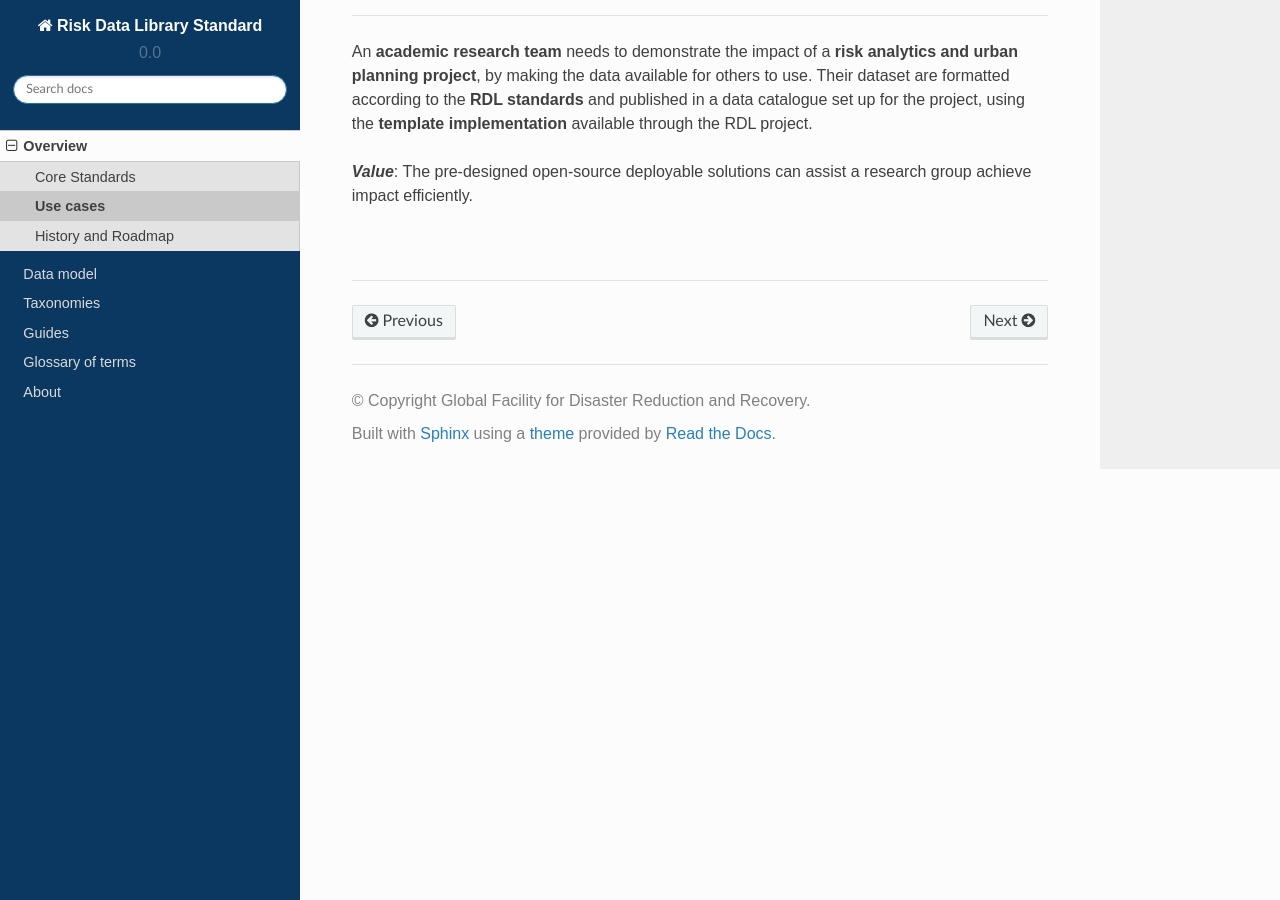
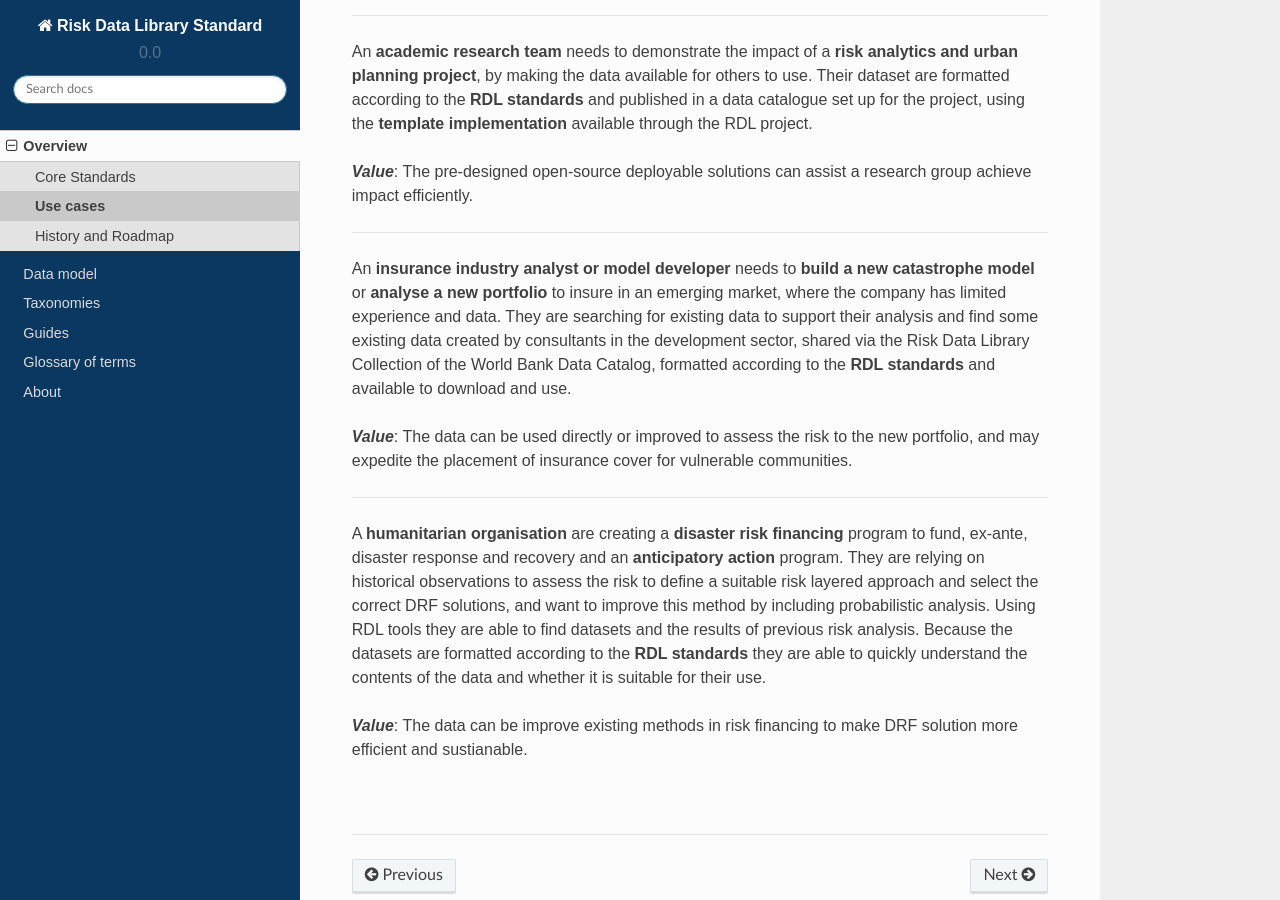
Before and after one commit to GFDRR/rdl-standard, a Sphinx documentation site: the page built from docs/rdl/use-cases.md, in a window 1280 px wide and 900 px high, scrolled down 539 px. Built offline with Sphinx 7.4.7 and the Read the Docs theme 2.0.0, drawn with Linux system fonts in a browser that asks for light colours.

Commit message:
Update use-cases.md
Added two new use cases - insurance industry and humanitarian sector

```diff
--- a/docs/rdl/use-cases.md
+++ b/docs/rdl/use-cases.md
@@ -16,4 +16,20 @@ An **academic research team** needs to demonstrate the impact of a **risk analyt
 
   ***Value***: The pre-designed open-source deployable solutions can assist a research group achieve impact efficiently.
 
+
+<hr>
+
+An **insurance industry analyst or model developer** needs to **build a new catastrophe model** or **analyse a new portfolio** to insure in an emerging market, where the company has limited experience and data. They are searching for existing data to support their analysis and find some existing data created by consultants in the development sector, shared via the Risk Data Library Collection of the World Bank Data Catalog, formatted according to the **RDL standards** and available to download and use.
+
+  ***Value***: The data can be used directly or improved to assess the risk to the new portfolio, and may expedite the placement of insurance cover for vulnerable communities.
+
+
+
+
+<hr>
+
+A **humanitarian organisation** are creating a **disaster risk financing** program to fund, ex-ante, disaster response and recovery and an **anticipatory action** program. They are relying on historical observations to assess the risk to define a suitable risk layered approach and select the correct DRF solutions, and want to improve this method by including probabilistic analysis. Using RDL tools they are able to find datasets and the results of previous risk analysis. Because the datasets are formatted according to the **RDL standards** they are able to quickly understand the contents of the data and whether it is suitable for their use.
+
+  ***Value***: The data can be improve existing methods in risk financing to make DRF solution more efficient and sustianable.
+
 <br><hr>
```
